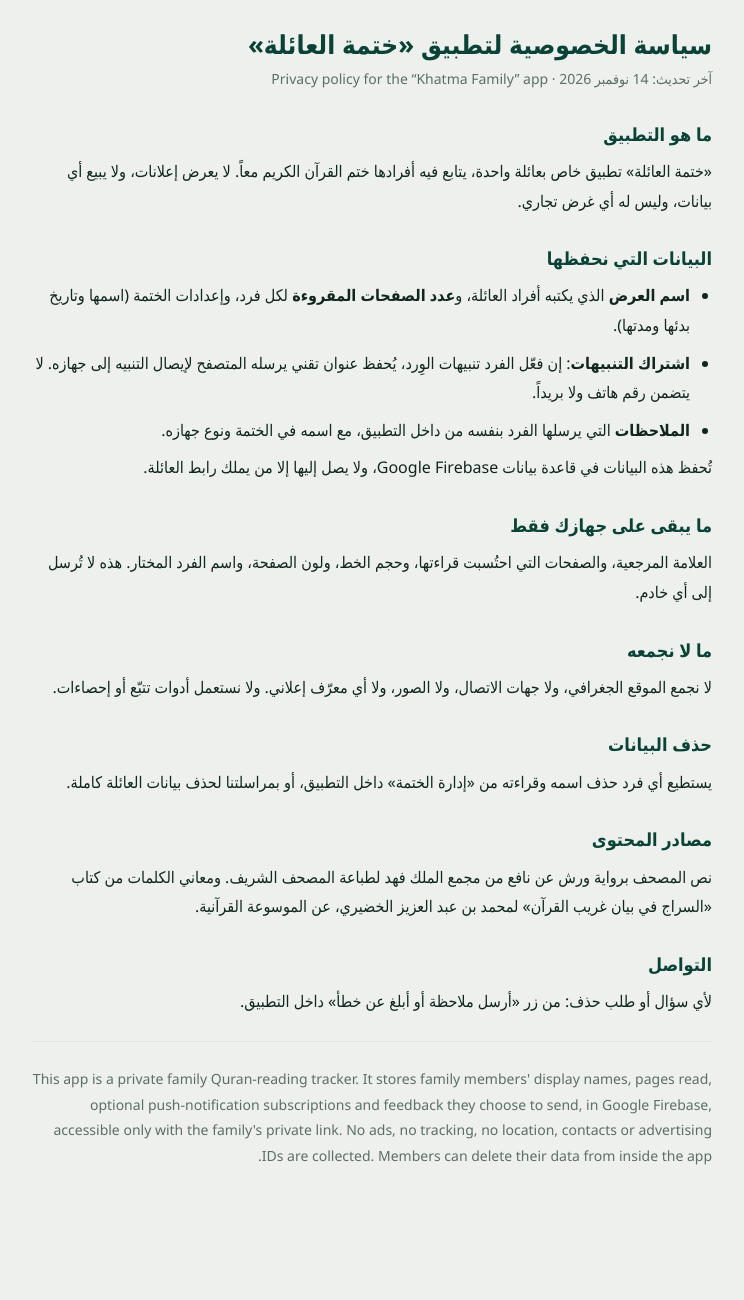
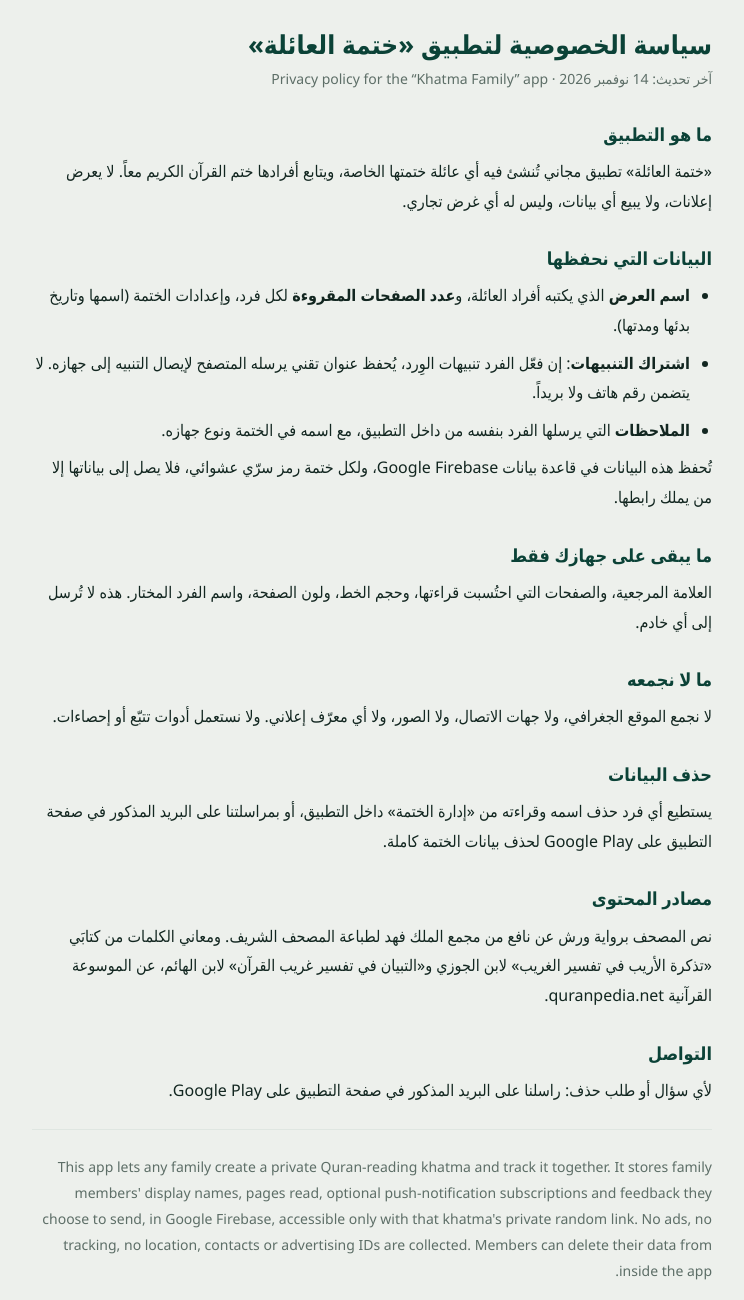
Before and after one commit to tiloucloud/tiloucloud.github.io, a plain HTML site: page khatma/privacy.html in a window 1280 px wide. Shown: the whole page, without its empty margins (268-1012 px from the left). Before the commit the page ends 1237 px from the top, so only its background shows below. Drawn offline with Linux system fonts and the light colour scheme.

Commit message:
Privacy policy: public use, classical meaning sources
Co-Authored-By: Claude Opus 5.5 <noreply@anthropic.com>
Claude-Session: https://claude.ai/code/session_01J7AgfLapve8TSr4rXZqATT

```diff
--- a/khatma/privacy.html
+++ b/khatma/privacy.html
@@ -14,7 +14,7 @@ ul{padding-inline-start:22px;margin:0}hr{border:0;border-top:1px solid var(--lin
 <p class="sub">آخر تحديث: 14 نوفمبر 2026 · Privacy policy for the “Khatma Family” app</p>
 
 <h2>ما هو التطبيق</h2>
-<p>«ختمة العائلة» تطبيق خاص بعائلة واحدة، يتابع فيه أفرادها ختم القرآن الكريم معاً. لا يعرض إعلانات، ولا يبيع أي بيانات، وليس له أي غرض تجاري.</p>
+<p>«ختمة العائلة» تطبيق مجاني تُنشئ فيه أي عائلة ختمتها الخاصة، ويتابع أفرادها ختم القرآن الكريم معاً. لا يعرض إعلانات، ولا يبيع أي بيانات، وليس له أي غرض تجاري.</p>
 
 <h2>البيانات التي نحفظها</h2>
 <ul>
@@ -22,7 +22,7 @@ ul{padding-inline-start:22px;margin:0}hr{border:0;border-top:1px solid var(--lin
 <li><b>اشتراك التنبيهات</b>: إن فعّل الفرد تنبيهات الوِرد، يُحفظ عنوان تقني يرسله المتصفح لإيصال التنبيه إلى جهازه. لا يتضمن رقم هاتف ولا بريداً.</li>
 <li><b>الملاحظات</b> التي يرسلها الفرد بنفسه من داخل التطبيق، مع اسمه في الختمة ونوع جهازه.</li>
 </ul>
-<p>تُحفظ هذه البيانات في قاعدة بيانات Google Firebase، ولا يصل إليها إلا من يملك رابط العائلة.</p>
+<p>تُحفظ هذه البيانات في قاعدة بيانات Google Firebase، ولكل ختمة رمز سرّي عشوائي، فلا يصل إلى بياناتها إلا من يملك رابطها.</p>
 
 <h2>ما يبقى على جهازك فقط</h2>
 <p>العلامة المرجعية، والصفحات التي احتُسبت قراءتها، وحجم الخط، ولون الصفحة، واسم الفرد المختار. هذه لا تُرسل إلى أي خادم.</p>
@@ -31,13 +31,13 @@ ul{padding-inline-start:22px;margin:0}hr{border:0;border-top:1px solid var(--lin
 <p>لا نجمع الموقع الجغرافي، ولا جهات الاتصال، ولا الصور، ولا أي معرّف إعلاني. ولا نستعمل أدوات تتبّع أو إحصاءات.</p>
 
 <h2>حذف البيانات</h2>
-<p>يستطيع أي فرد حذف اسمه وقراءته من «إدارة الختمة» داخل التطبيق، أو بمراسلتنا لحذف بيانات العائلة كاملة.</p>
+<p>يستطيع أي فرد حذف اسمه وقراءته من «إدارة الختمة» داخل التطبيق، أو بمراسلتنا على البريد المذكور في صفحة التطبيق على Google Play لحذف بيانات الختمة كاملة.</p>
 
 <h2>مصادر المحتوى</h2>
-<p>نص المصحف برواية ورش عن نافع من مجمع الملك فهد لطباعة المصحف الشريف. ومعاني الكلمات من كتاب «السراج في بيان غريب القرآن» لمحمد بن عبد العزيز الخضيري، عن الموسوعة القرآنية.</p>
+<p>نص المصحف برواية ورش عن نافع من مجمع الملك فهد لطباعة المصحف الشريف. ومعاني الكلمات من كتابَي «تذكرة الأريب في تفسير الغريب» لابن الجوزي و«التبيان في تفسير غريب القرآن» لابن الهائم، عن الموسوعة القرآنية quranpedia.net.</p>
 
 <h2>التواصل</h2>
-<p>لأي سؤال أو طلب حذف: من زر «أرسل ملاحظة أو أبلغ عن خطأ» داخل التطبيق.</p>
+<p>لأي سؤال أو طلب حذف: راسلنا على البريد المذكور في صفحة التطبيق على Google Play.</p>
 <hr>
-<p class="sub">This app is a private family Quran-reading tracker. It stores family members' display names, pages read, optional push-notification subscriptions and feedback they choose to send, in Google Firebase, accessible only with the family's private link. No ads, no tracking, no location, contacts or advertising IDs are collected. Members can delete their data from inside the app.</p>
+<p class="sub">This app lets any family create a private Quran-reading khatma and track it together. It stores family members' display names, pages read, optional push-notification subscriptions and feedback they choose to send, in Google Firebase, accessible only with that khatma's private random link. No ads, no tracking, no location, contacts or advertising IDs are collected. Members can delete their data from inside the app.</p>
 </main></body></html>
```
